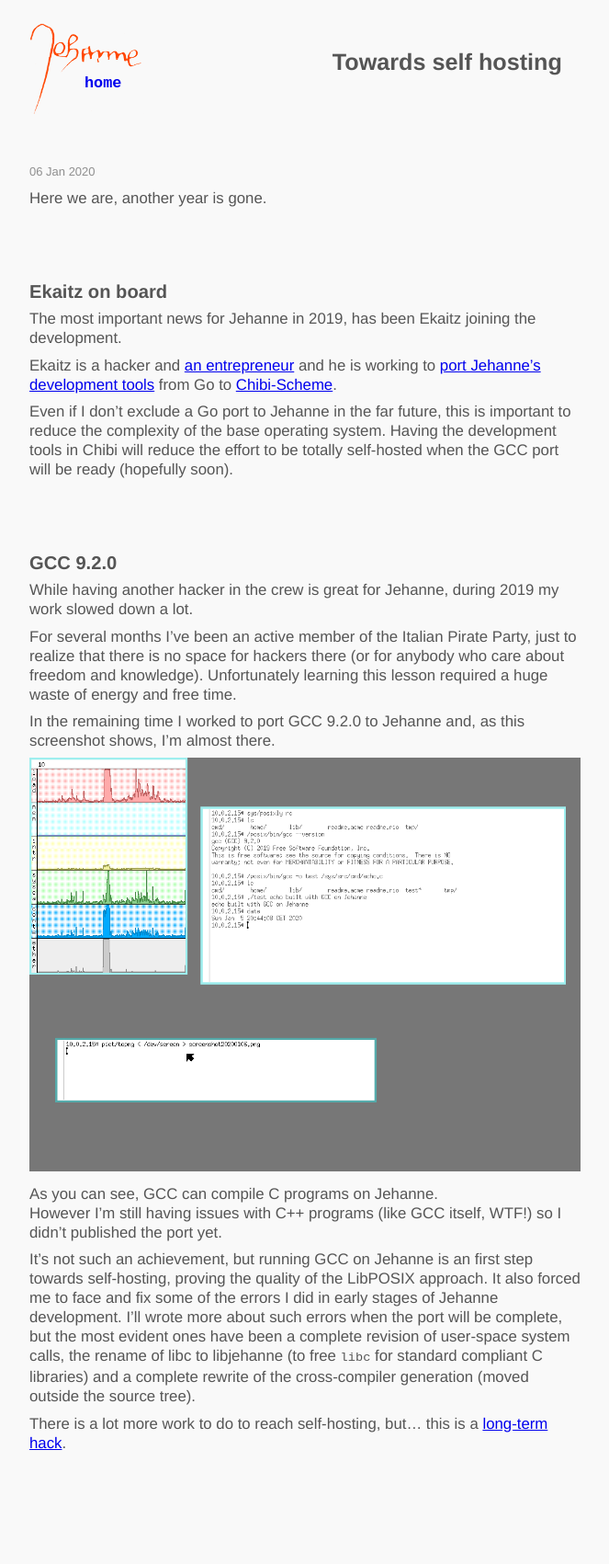
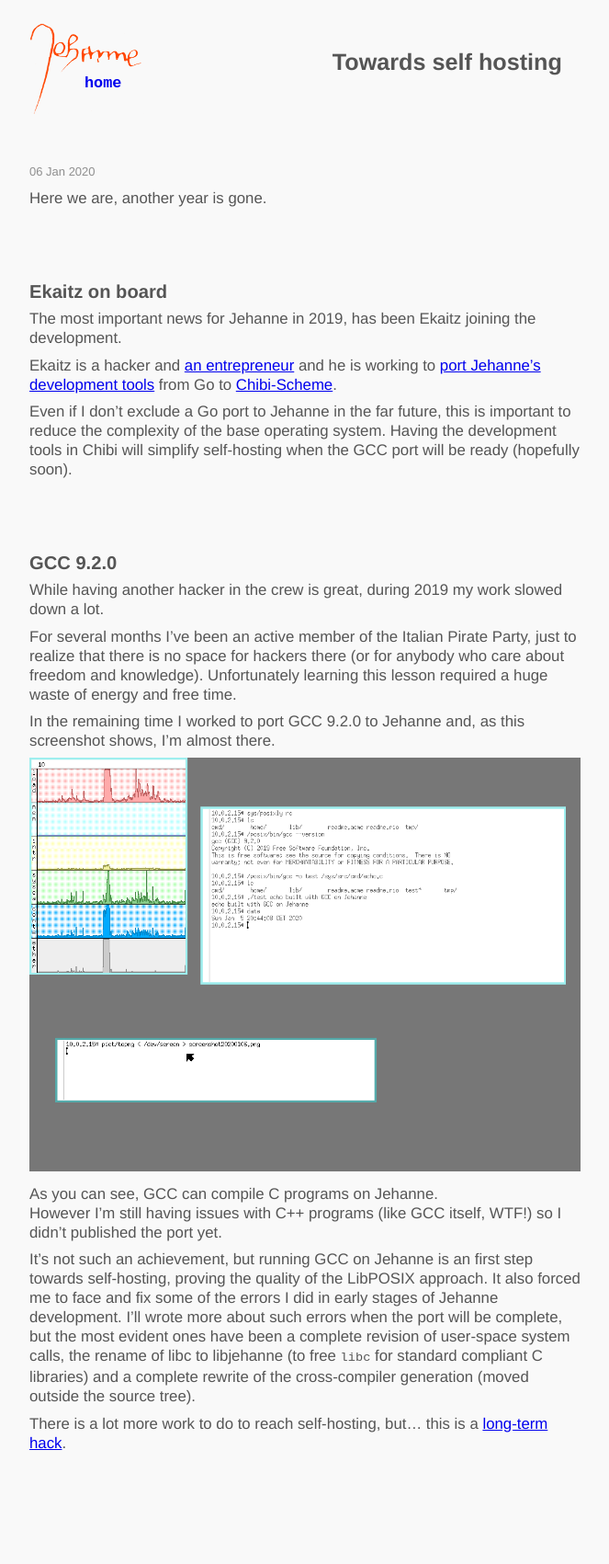
Before and after one commit to JehanneOS/jehanneos.github.io, a Jekyll site: the page built from _posts/2020-01-06-towards-self-hosting.markdown, in a window 1280 px wide. Shown: the whole page at 92% size, without its empty margins (308-971 px from the left). Built offline with Jekyll 4.4.1, drawn with Linux system fonts in a browser that asks for light colours.

Commit message:
Update 2020-01-06-towards-self-hosting.markdown

```diff
--- a/_posts/2020-01-06-towards-self-hosting.markdown
+++ b/_posts/2020-01-06-towards-self-hosting.markdown
@@ -13,11 +13,11 @@ The most important news for Jehanne in 2019, has been Ekaitz joining the develop
 
 Ekaitz is a hacker and [an entrepreneur](https://elenq.tech/en/) and he is working to [port Jehanne's development tools](https://github.com/JehanneOS/devtools/commits/chibi) from Go to [Chibi-Scheme](http://synthcode.com/wiki/chibi-scheme).
 
-Even if I don't exclude a Go port to Jehanne in the far future, this is important to reduce the complexity of the base operating system. Having the development tools in Chibi will reduce the effort to be totally self-hosted when the GCC port will be ready (hopefully soon).
+Even if I don't exclude a Go port to Jehanne in the far future, this is important to reduce the complexity of the base operating system. Having the development tools in Chibi will simplify self-hosting when the GCC port will be ready (hopefully soon).
 
 # GCC 9.2.0
 
-While having another hacker in the crew is great for Jehanne, during 2019 my work slowed down a lot.
+While having another hacker in the crew is great, during 2019 my work slowed down a lot.
 
 For several months I've been an active member of the Italian Pirate Party, just to realize that there is no space for hackers there (or for anybody who care about freedom and knowledge). Unfortunately learning this lesson required a huge waste of energy and free time.
 
```
